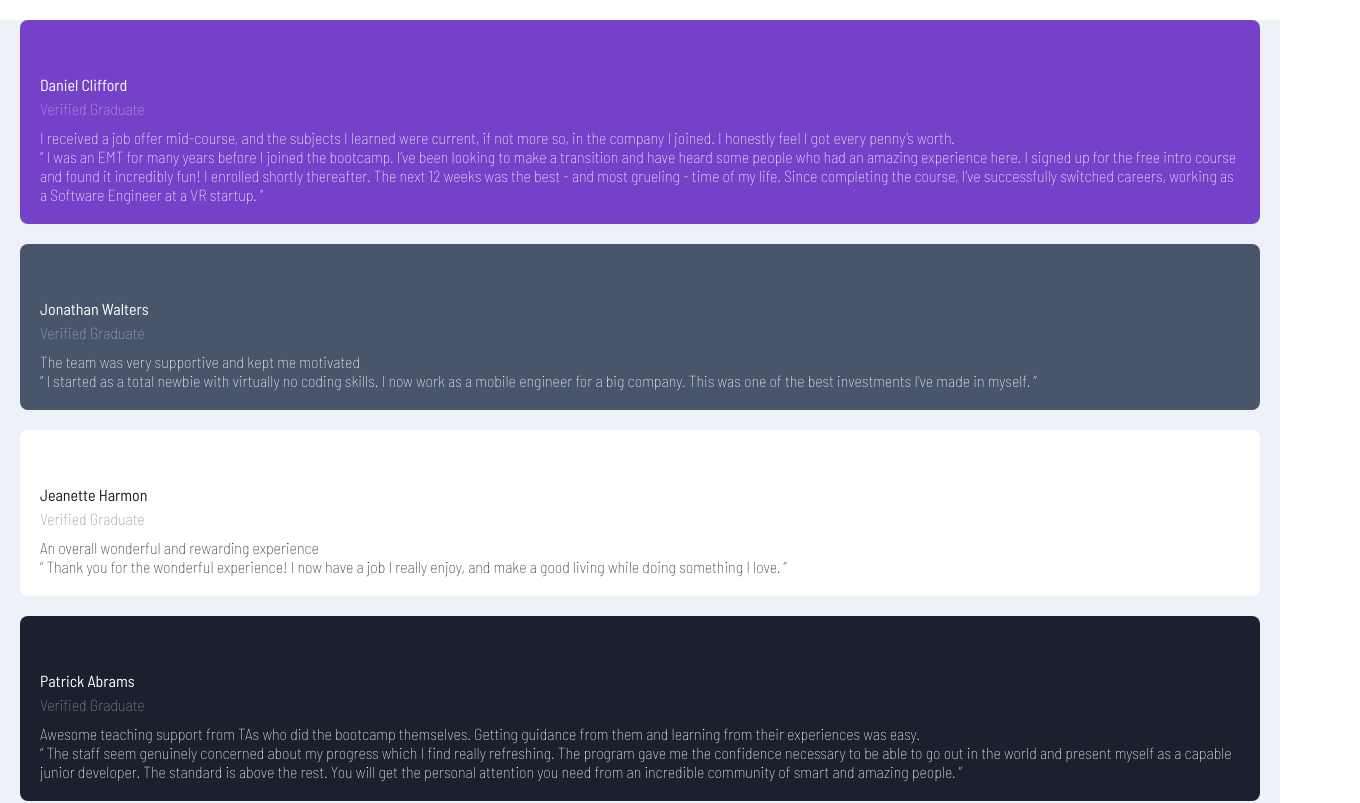
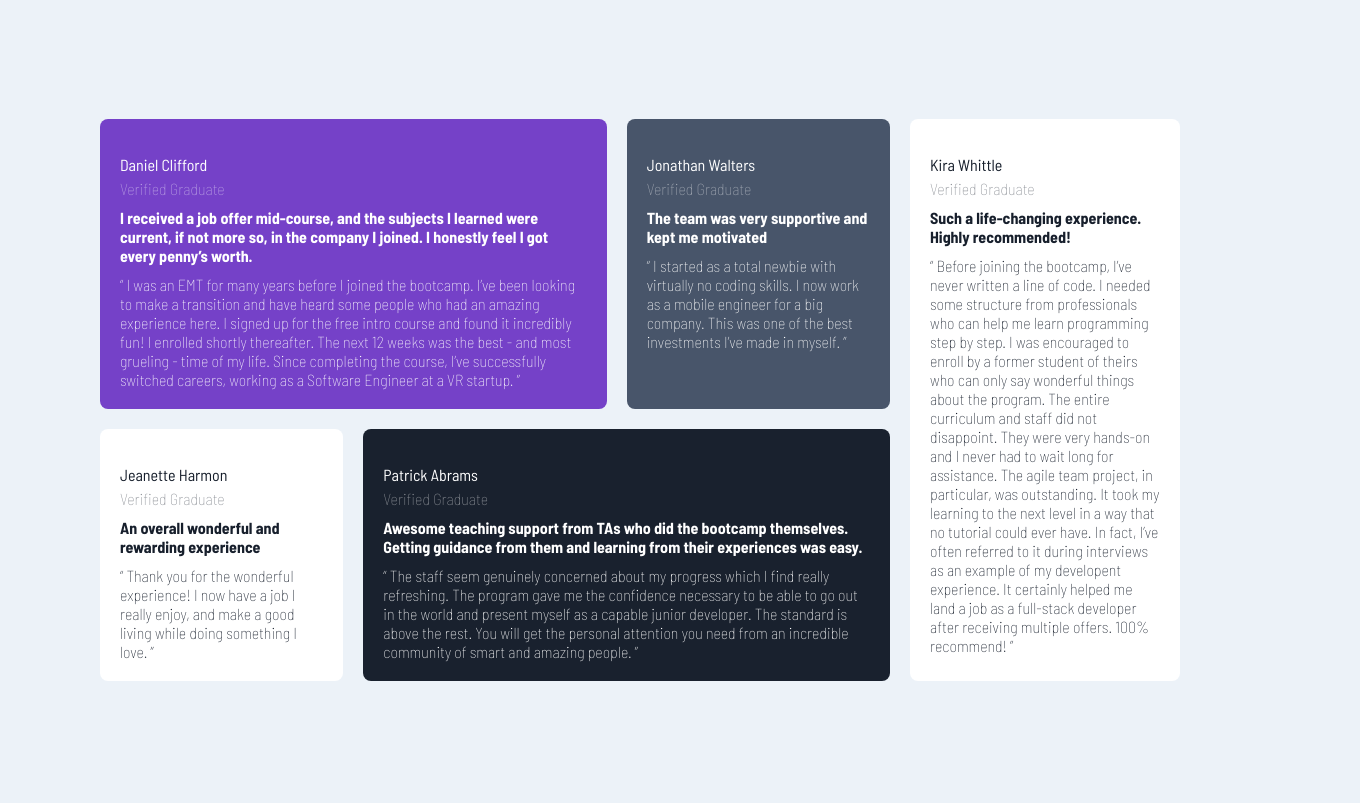
Before and after one commit to quochao170402/frontend-bootcamp, a plain HTML site: page gird-section/index.html in a window 1280 px wide. Shown: the top 803 px of the page, 1360 px wide, since content can reach past the window. Drawn offline with Linux system fonts and the light colour scheme.

Commit message:
grid css

```diff
--- a/gird-section/index.html
+++ b/gird-section/index.html
@@ -16,9 +16,10 @@
 <body>
     <div class="main">
         <div class="left-section">
+            <div class="top-section">
                 <div class="container daniel">
                     <div class="personal-section">
-                    <img src="" alt="" class="avt">
+                        <!-- <img src="" alt="" class="avt"> -->
                         <p class="name">Daniel Clifford</p>
                         <p class="graduated">Verified Graduate</p>
                     </div>
@@ -31,12 +32,13 @@
                         transition and have heard some people who had an amazing experience here. I signed up
                         for the free intro course and found it incredibly fun! I enrolled shortly thereafter.
                         The next 12 weeks was the best - and most grueling - time of my life. Since completing
-                    the course, I’ve successfully switched careers, working as a Software Engineer at a VR startup. ”
+                        the course, I’ve successfully switched careers, working as a Software Engineer at a VR startup.
+                        ”
                     </div>
                 </div>
                 <div class="container jonathan">
                     <div class="personal-section">
-                    <img src="" alt="" class="avt">
+                        <!-- <img src="" alt="" class="avt"> -->
                         <p class="name">Jonathan Walters</p>
                         <p class="graduated">Verified Graduate</p>
 
@@ -50,9 +52,11 @@
 
                     </div>
                 </div>
+            </div>
+            <div class="bottom-section">
                 <div class="container jeanette">
                     <div class="personal-section">
-                    <img src="" alt="" class="avt">
+                        <!-- <img src="" alt="" class="avt"> -->
                         <p class="name">Jeanette Harmon</p>
                         <p class="graduated">Verified Graduate</p>
 
@@ -61,33 +65,35 @@
                         An overall wonderful and rewarding experience
                     </div>
                     <div class="description">
-                    “ Thank you for the wonderful experience! I now have a job I really enjoy, and make a good living
+                        “ Thank you for the wonderful experience! I now have a job I really enjoy, and make a good
+                        living
                         while doing something I love. ”
                     </div>
                 </div>
                 <div class="container patrick">
                     <div class="personal-section">
-                    <img src="" alt="" class="avt">
+                        <!-- <img src="" alt="" class="avt"> -->
                         <p class="name">Patrick Abrams</p>
                         <p class="graduated">Verified Graduate</p>
 
                     </div>
                     <div class="title">
-                    Awesome teaching support from TAs who did the bootcamp themselves. Getting guidance from them and
-                    learning from their experiences was easy.
+                        Awesome teaching support from TAs who did the bootcamp themselves. Getting guidance from them and learning from their experiences was easy.
                     </div>
                     <div class="description">
-                    “ The staff seem genuinely concerned about my progress which I find really refreshing. The program
-                    gave me the confidence necessary to be able to go out in the world and present myself as a capable
-                    junior developer. The standard is above the rest. You will get the personal attention you need from
-                    an incredible community of smart and amazing people. ”
+                        “ The staff seem genuinely concerned about my progress which I find really refreshing. The
+                        program gave me the confidence necessary to be able to go out in the world and present myself as a
+                        capable junior developer. The standard is above the rest. You will get the personal attention you need
+                        from an incredible community of smart and amazing people. ”
                     </div>
                 </div>
+            </div>
+
         </div>
         <div class="right-section">
             <div class="container kira">
                 <div class="personal-section">
-                    <img src="" alt="" class="avt">
+                    <!-- <img src="" alt="" class="avt"> -->
                     <p class="name">Kira Whittle</p>
                     <p class="graduated">Verified Graduate</p>
 
--- a/gird-section/style.css
+++ b/gird-section/style.css
@@ -22,11 +22,40 @@ body {
 }
 
 .main {
+  padding: 180px;
   background-color: #ecf2f8;
+  display: grid;
+  grid-template-columns: 3fr 1fr;
+  width: 1440px;
+
+  position: absolute;
+  top: 50%;
+  left: 50%;
+  transform: translate(-50%, -50%);
+}
+
+.left-section {
+  display: grid;
+  color: white;
+  margin-right: 20px;
+}
+
+.top-section {
+  display: grid;
+  grid-template-columns: 2fr 1fr;
+  margin-bottom: 20px;
+}
+
+.bottom-section {
+  display: grid;
+  grid-template-columns: 1fr 2fr;
+}
+
+.right-section {
+  color: #171f2c;
 }
 
 .container {
-  margin: 20px;
   border-radius: 8px;
   padding: 20px;
 }
@@ -47,16 +76,9 @@ body {
   padding: 0;
 }
 
-.left-section {
-  color: white;
-}
-
-.right-section {
-  color: #171f2c;
-}
-
 .daniel {
   background-color: var(--daniel-background);
+  margin-right: 20px;
 }
 
 .jonathan {
@@ -66,6 +88,7 @@ body {
 .jeanette {
   background-color: var(--jeanette-background);
   color: #171f2c;
+  margin-right: 20px;
 }
 
 .patrick {
@@ -74,4 +97,10 @@ body {
 
 .kira {
   background-color: var(--kira-background);
+  height: 100%;
 }
+
+.title {
+  margin-bottom: 10px;
+  font-weight: bold;
+}
```
Lines whose indentation alone changed are shown as unchanged.
